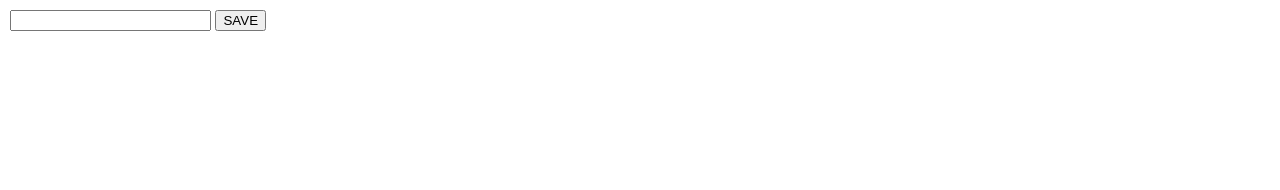
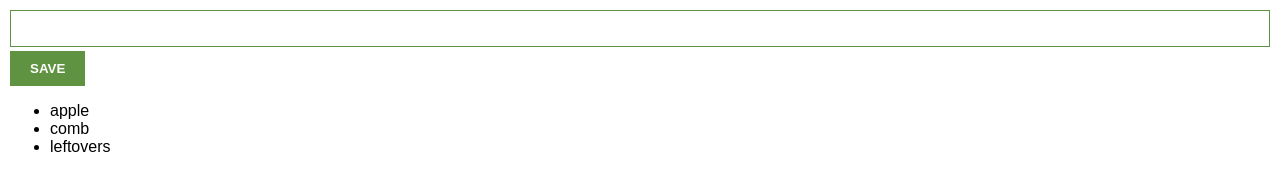
Before and after one commit to KaosAlpha1/chromeExtension, a plain HTML site: page index.html in a window 1280 px wide. Drawn offline with Linux system fonts and the light colour scheme.

Commit message:
Something message here something else

```diff
--- a/index.html
+++ b/index.html
@@ -1,14 +1,15 @@
 <!DOCTYPE html>
-<html lang="en">
+<html>
   <head>
 	<meta charset="utf-8">
 	<meta name="viewport" content="width=device-width">
 	<title>Chrome Extension</title>
-	<link href="style.css" rel="stylesheet" type="text/css">
+	<link href="style.css" rel="stylesheet" type="text/css" />
   </head>
   <body>
-	  <input type = "text" id="input-element">
-	  <button id="input-button">SAVE</button>
+	<input type="text" id="input-element">
+	<button id="input-button">SAVE</button>
+  <ul id="unordered-list-element"></ul>
 	<script src="script.js"></script>
   </body>
 </html>
--- a/script.js
+++ b/script.js
@@ -0,0 +1,16 @@
+let myDiscoveries = ["apple", "comb", "leftovers"]
+
+const inputElement = document.getElementById("input-element")
+const inputButton = document.getElementById("input-button")
+const unorderedListElement = document.getElementById("unordered-list-element")
+
+console.log(unorderedListElement)
+
+inputButton.addEventListener("click", function(){
+  myDiscoveries.push(inputElement.value)
+  console.log(myDiscoveries)
+})
+
+for (let i=0; i < myDiscoveries.length; i++) {
+  unorderedListElement.innerHTML += "<li>" + myDiscoveries[i] + "</li>"
+}
--- a/style.css
+++ b/style.css
@@ -1,10 +1,24 @@
 body {
-	margin: 0;
-	padding: 10px;
-	font-family: Arial, Helvetica, sans-serif;
+
+  margin:0;
+  padding:10px;
+  font-family: Arial, Helvetica, san-sserif;
+
 }
 
-input {
-	padding-left: 10px;
-	padding-right: 10px;
+input{
+  width: 100%;
+  padding: 10px;
+  box-sizing: border-box;
+  border: 1px solid #5f9341;
+  margin-bottom: 4px;
+
 }
+
+button {
+  background: #5f9341;
+  color: white;
+  padding: 10px 20px;
+  border:none;
+  font-weight: bold;
+}
```
